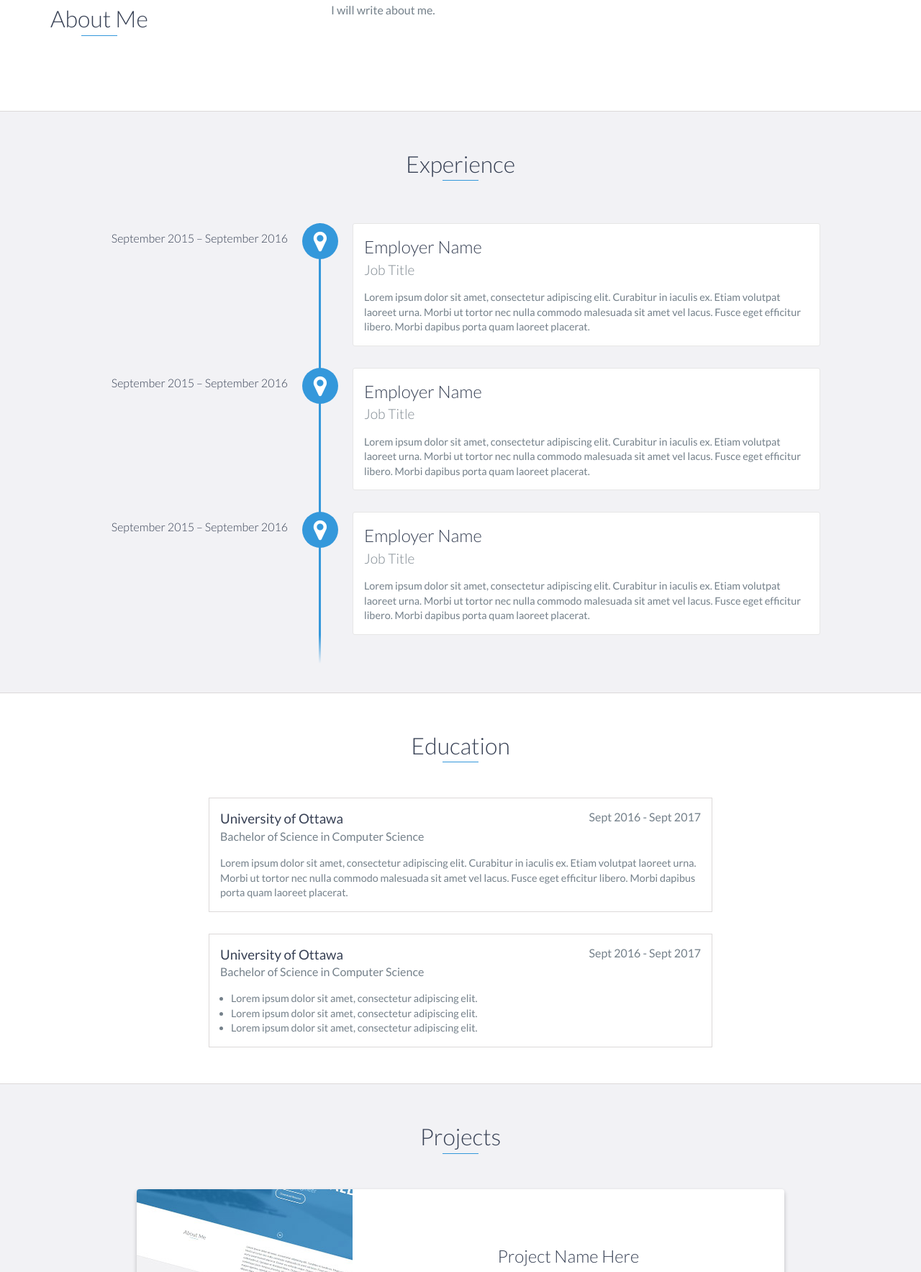
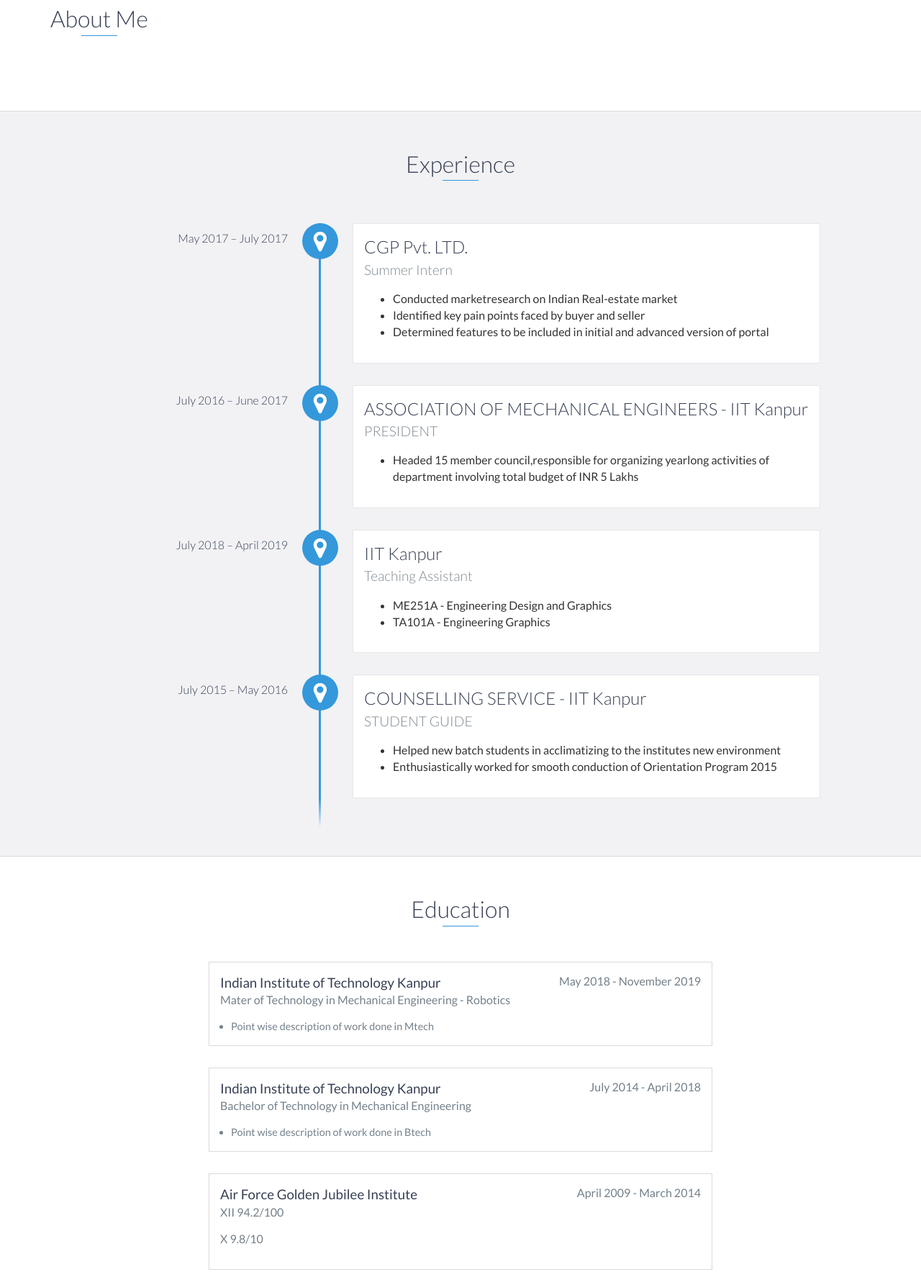
Before and after one commit to lokendrachoudhary/lokendrachoudhary.github.io, a website: page index.html in a window 1280 px wide. Shown: the part 872-2639 px from the top of the page at 72% size. Drawn offline with nearby package versions, Linux system fonts and the light colour scheme.

Commit message:
Update index.html

```diff
--- a/index.html
+++ b/index.html
@@ -12,6 +12,18 @@
     <link rel="stylesheet" href="libs/font-awesome/css/font-awesome.min.css">
     <link href="css/bootstrap.min.css" rel="stylesheet">
     <link href="css/styles.css" rel="stylesheet">
+
+	 <script>
+      (function(i,s,o,g,r,a,m){i['GoogleAnalyticsObject']=r;i[r]=i[r]||function(){
+        (i[r].q=i[r].q||[]).push(arguments)},i[r].l=1*new Date();a=s.createElement(o),
+        m=s.getElementsByTagName(o)[0];a.async=1;a.src=g;m.parentNode.insertBefore(a,m)
+        })(window,document,'script','https://www.google-analytics.com/analytics.js','ga');
+
+        ga('create', 'UA-152057292-1', 'auto');
+        ga('send', 'pageview');
+
+    </script>
+
 </head>
 
 <body>
@@ -73,7 +85,7 @@
                 </div>
                 <div class="col-md-8">
                     <p>
-                        I will write about me.
+
                     </p>
                 </div>
             </div>
@@ -84,29 +96,52 @@
     <div id="experience" class="background-alt">
         <h2 class="heading">Experience</h2>
         <div id="experience-timeline">
-            <div data-date="September 2015 – September 2016">
-                <h3>Employer Name</h3>
-                <h4>Job Title</h4>
+            <div data-date="May 2017 – July 2017">
+                <h3>CGP Pvt. LTD.</h3>
+                <h4>Summer Intern</h4>
                 <p>
-                    Lorem ipsum dolor sit amet, consectetur adipiscing elit. Curabitur in iaculis ex. Etiam volutpat laoreet urna. Morbi ut tortor nec nulla commodo malesuada sit amet vel lacus. Fusce eget efficitur libero. Morbi dapibus porta quam laoreet placerat.
+					<ul>
+						<li>Conducted marketresearch on Indian Real-estate market</li>
+						<li>Identified key pain points faced by buyer and seller</li>
+						<li>Determined features to be included in initial and advanced version of portal</li>
+					</ul>
 				</p>
             </div>
 
-            <div data-date="September 2015 – September 2016">
-                <h3>Employer Name</h3>
-                <h4>Job Title</h4>
+			<div data-date="July 2016 – June 2017">
+                <h3> ASSOCIATION OF MECHANICAL ENGINEERS - IIT Kanpur</h3>
+                <h4>PRESIDENT</h4>
                 <p>
-                    Lorem ipsum dolor sit amet, consectetur adipiscing elit. Curabitur in iaculis ex. Etiam volutpat laoreet urna. Morbi ut tortor nec nulla commodo malesuada sit amet vel lacus. Fusce eget efficitur libero. Morbi dapibus porta quam laoreet placerat.
+					<ul>
+						<li>Headed 15 member council,responsible for organizing yearlong activities of department involving total budget of INR 5 Lakhs</li>
+					</ul>
 				</p>
             </div>
 
-            <div data-date="September 2015 – September 2016">
-                <h3>Employer Name</h3>
-                <h4>Job Title</h4>
+			<div data-date="July 2018 – April 2019">
+                <h3>IIT Kanpur</h3>
+                <h4>Teaching Assistant</h4>
                 <p>
-                    Lorem ipsum dolor sit amet, consectetur adipiscing elit. Curabitur in iaculis ex. Etiam volutpat laoreet urna. Morbi ut tortor nec nulla commodo malesuada sit amet vel lacus. Fusce eget efficitur libero. Morbi dapibus porta quam laoreet placerat.
+					<ul>
+						<li>ME251A - Engineering Design and Graphics</li>
+						<li>TA101A - Engineering Graphics</li>
+					</ul>
 				</p>
             </div>
+
+			<div data-date="July 2015 – May 2016">
+                <h3>COUNSELLING SERVICE - IIT Kanpur</h3>
+                <h4>STUDENT GUIDE</h4>
+                <p>
+					<ul>
+						<li>Helped new batch students in acclimatizing to the institutes new environment</li>
+						<li>Enthusiastically worked for smooth conduction of Orientation Program 2015</li>
+					</ul>
+				</p>
+            </div>
+
+
+
         </div>
     </div>
     <!-- End #experience -->
@@ -115,32 +150,38 @@
         <h2 class="heading">Education</h2>
 
 		<div class="education-block">
-            <h3>University of Ottawa</h3>
-            <span class="education-date">Sept 2016 - Sept 2017</span>
-            <h4>Bachelor of Science in Computer Science</h4>
-            <p>
-                Lorem ipsum dolor sit amet, consectetur adipiscing elit. Curabitur in iaculis ex. Etiam volutpat laoreet urna. Morbi ut tortor nec nulla commodo malesuada sit amet vel lacus. Fusce eget efficitur libero. Morbi dapibus porta quam laoreet placerat.
-            </p>
+            <h3>Indian Institute of Technology Kanpur</h3>
+            <span class="education-date">May 2018 - November 2019</span>
+            <h4>Mater of Technology in Mechanical Engineering - Robotics</h4>
+            <ul>
+                <li>
+                    Point wise description of work done in Mtech
+                </li>
+            </ul>
         </div>
         <!-- End .education-block -->
 
 		<div class="education-block">
-            <h3>University of Ottawa</h3>
-            <span class="education-date">Sept 2016 - Sept 2017</span>
-            <h4>Bachelor of Science in Computer Science</h4>
+            <h3>Indian Institute of Technology Kanpur</h3>
+            <span class="education-date">July 2014 - April 2018</span>
+            <h4>Bachelor of Technology in Mechanical Engineering</h4>
             <ul>
                 <li>
-                    Lorem ipsum dolor sit amet, consectetur adipiscing elit.
-                </li>
-                <li>
-                    Lorem ipsum dolor sit amet, consectetur adipiscing elit.
-                </li>
-                <li>
-                    Lorem ipsum dolor sit amet, consectetur adipiscing elit.
+                    Point wise description of work done in Btech
                 </li>
             </ul>
         </div>
         <!-- End .education-block -->
+
+		<div class="education-block">
+            <h3>Air Force Golden Jubilee Institute</h3>
+            <span class="education-date">April 2009 - March 2014</span>
+            <h4>XII 94.2/100</h4>
+			<h4>X 9.8/10</h4>
+
+        </div>
+        <!-- End .education-block -->
+
     </div>
     <!-- End #education -->
 
@@ -156,7 +197,7 @@
                     <div class="project-info">
                         <h3>Project Name Here</h3>
                         <p>
-                            Lorem ipsum dolor sit amet, consectetur adipiscing elit. Curabitur in iaculis ex. Etiam volutpat laoreet urna. Morbi ut tortor nec nulla commodo malesuada sit amet vel lacus. Fusce eget efficitur libero. Morbi dapibus porta quam laoreet placerat.
+                            t placerat.
                         </p>
                         <a href="#">View Project</a>
                     </div>
@@ -164,21 +205,6 @@
                 </div>
                 <!-- End .project -->
 
-                <div class="project shadow-large">
-                    <div class="project-image">
-                        <img src="images/project.jpg" />
-                    </div>
-                    <!-- End .project-image -->
-                    <div class="project-info">
-                        <h3>Project Name Here</h3>
-                        <p>
-                            Lorem ipsum dolor sit amet, consectetur adipiscing elit. Curabitur in iaculis ex. Etiam volutpat laoreet urna. Morbi ut tortor nec nulla commodo malesuada sit amet vel lacus. Fusce eget efficitur libero. Morbi dapibus porta quam laoreet placerat.
-                        </p>
-                        <a href="#">View Project</a>
-                    </div>
-                    <!-- End .project-info -->
-                </div>
-                <!-- End .project -->
             </div>
         </div>
     </div>
```
Lines whose indentation alone changed are shown as unchanged.
